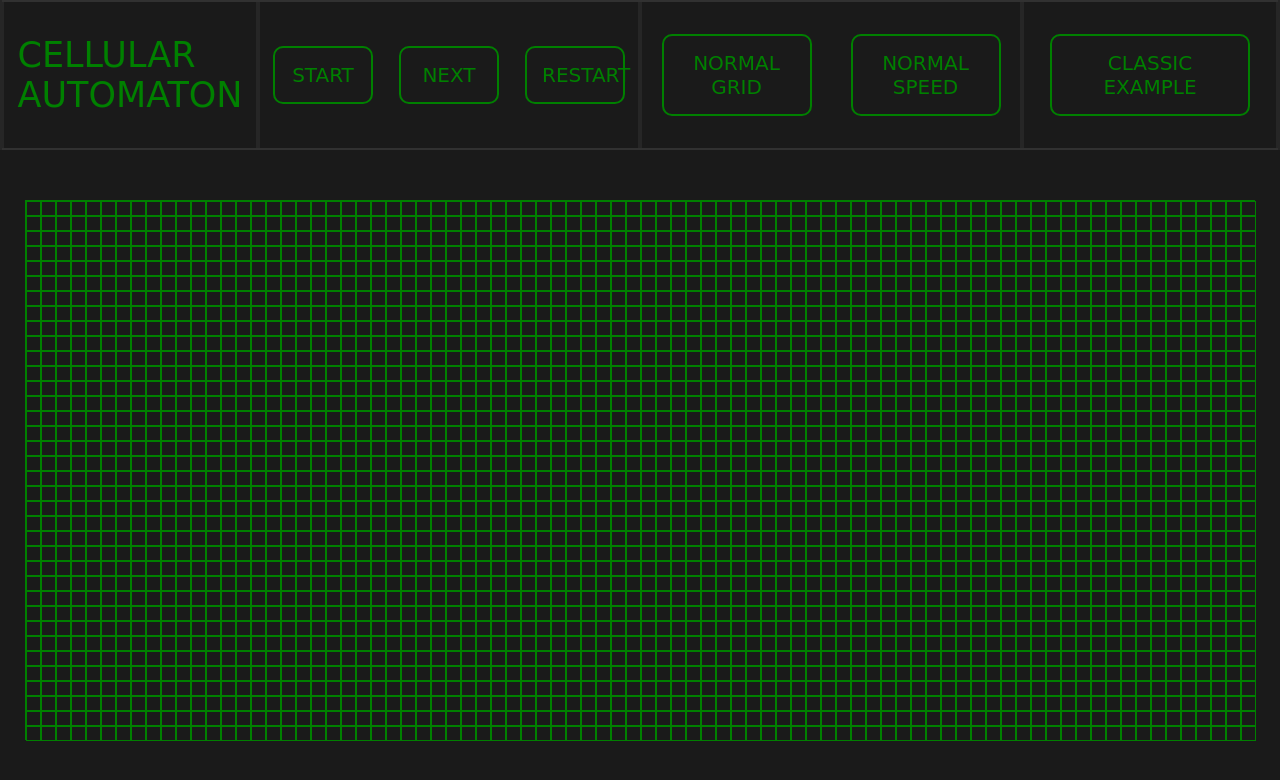
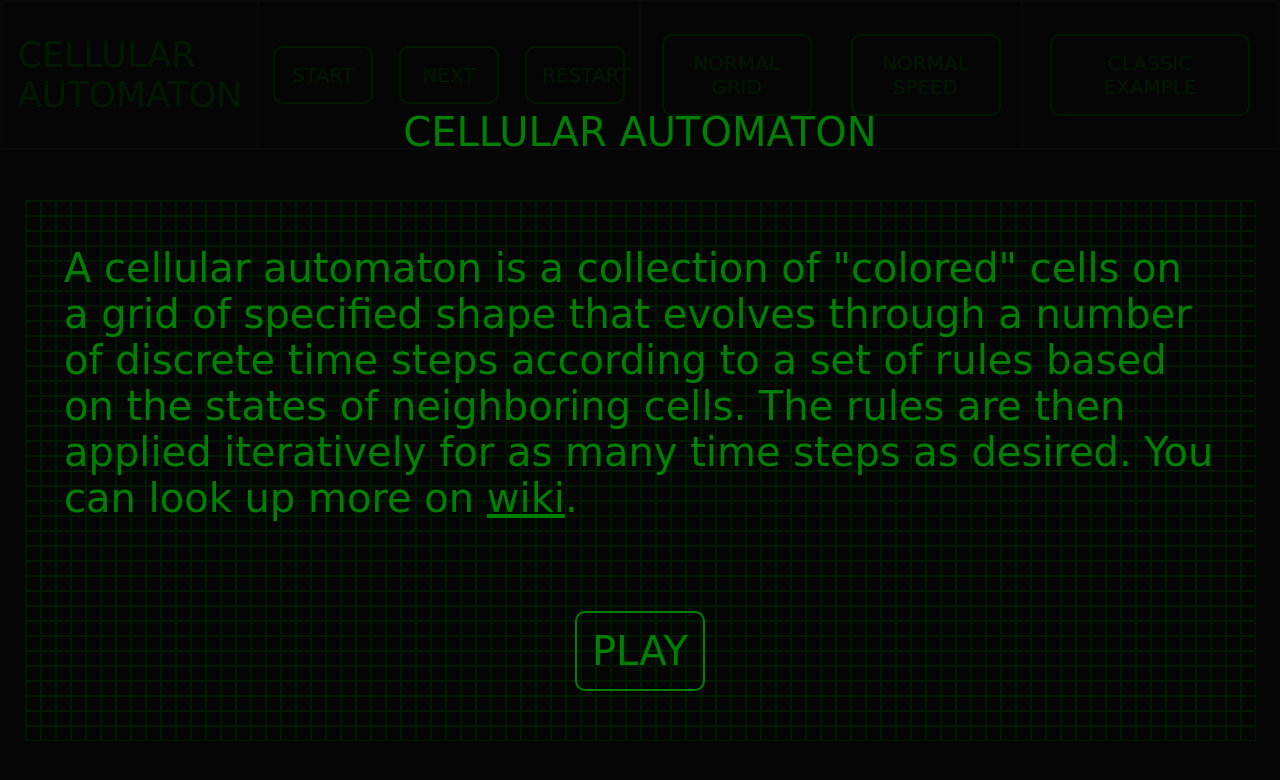
Before and after one commit to HcwXd/Cellular-automaton, a plain HTML site: page index.html in a window 1280 px wide. Drawn offline with Linux system fonts and the light colour scheme; a web font is replaced by a local one.

Commit message:
Add intro and desc

```diff
--- a/index.html
+++ b/index.html
@@ -4,11 +4,15 @@
     <meta charset="utf-8" />
     <meta http-equiv="X-UA-Compatible" content="IE=edge" />
     <title>Cellular Automaton</title>
-    <meta name="viewport" content="width=device-width, initial-scale=1" />
     <link rel="stylesheet" type="text/css" media="screen" href="style.css" />
   </head>
   <body>
-    <div class="example_background">
+    <div id="intro_background" class="modal_background">
+      <div class="title">Cellular Automaton</div>
+      <div class="desc"></div>
+      <div class="start">Play</div>
+    </div>
+    <div id="example_background" class="modal_background">
       Oscillators
       <div class="type_wrap">
         <div class="example_btn ten_cell_row">10 cell row</div>
--- a/index.js
+++ b/index.js
@@ -7,6 +7,14 @@ let board;
 let gameInterval;
 
 const grid = document.querySelector('.grid');
+document.querySelector('.desc').innerHTML = `
+A cellular automaton is a collection of "colored" cells on a grid of specified shape that evolves through a number of discrete time steps according to a set of rules based on the states of neighboring cells. The rules are then applied iteratively for as many time steps as desired.
+You can look up more on <a href="https://en.wikipedia.org/wiki/Cellular_automaton">wiki</a>.
+`;
+
+document.querySelector('.start').addEventListener('click', () => {
+  document.querySelector('#intro_background').style.display = 'none';
+});
 
 document.querySelector('.next_btn').addEventListener('click', () => {
   gameOfLife(board);
@@ -54,7 +62,7 @@ document.querySelector('.speed_btn').addEventListener('click', function() {
 });
 
 document.querySelector('.show_example_btn').addEventListener('click', function() {
-  document.querySelector('.example_background').style.display = 'flex';
+  document.querySelector('#example_background').style.display = 'flex';
 });
 
 document.querySelector('.ten_cell_row').addEventListener('click', function() {
@@ -201,7 +209,7 @@ document.querySelector('.diehard').addEventListener('click', function() {
 });
 
 function clearGrid() {
-  document.querySelector('.example_background').style.display = 'none';
+  document.querySelector('#example_background').style.display = 'none';
   isStart = false;
   document.querySelector('.start_btn').innerHTML = 'start';
   startOver();
--- a/style.sass
+++ b/style.sass
@@ -15,8 +15,18 @@ body, html
   background-color: $background-black
   padding: 0px
   margin: 0px
-.example_background
+#example_background
   display: none
+#intro_background
+  display: flex
+  .start
+    cursor: pointer
+    padding: 15px
+    border-radius: 10px
+    border: 2px solid $box-border-color
+  .desc
+    text-transform: none
+.modal_background
   position: absolute
   width: 100%
   height: 100%
```
Also changed, not shown: style.css.
